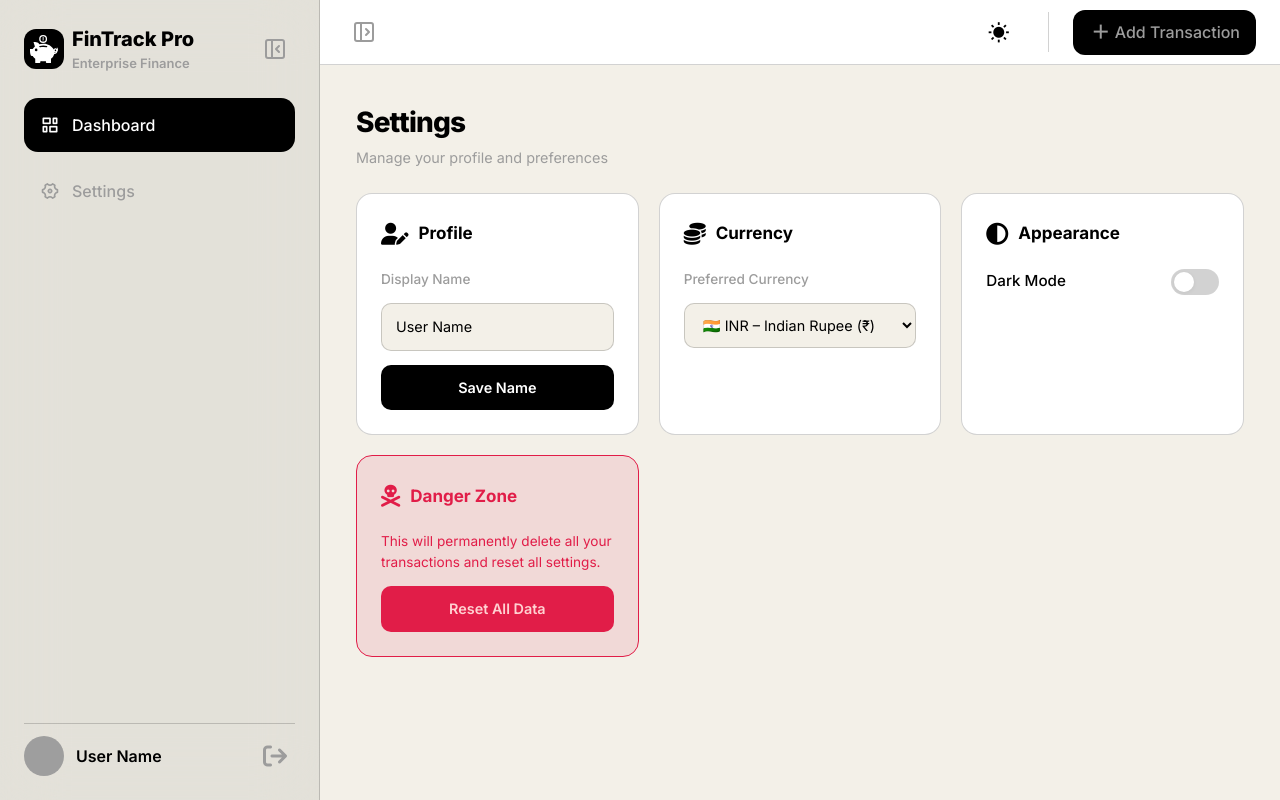
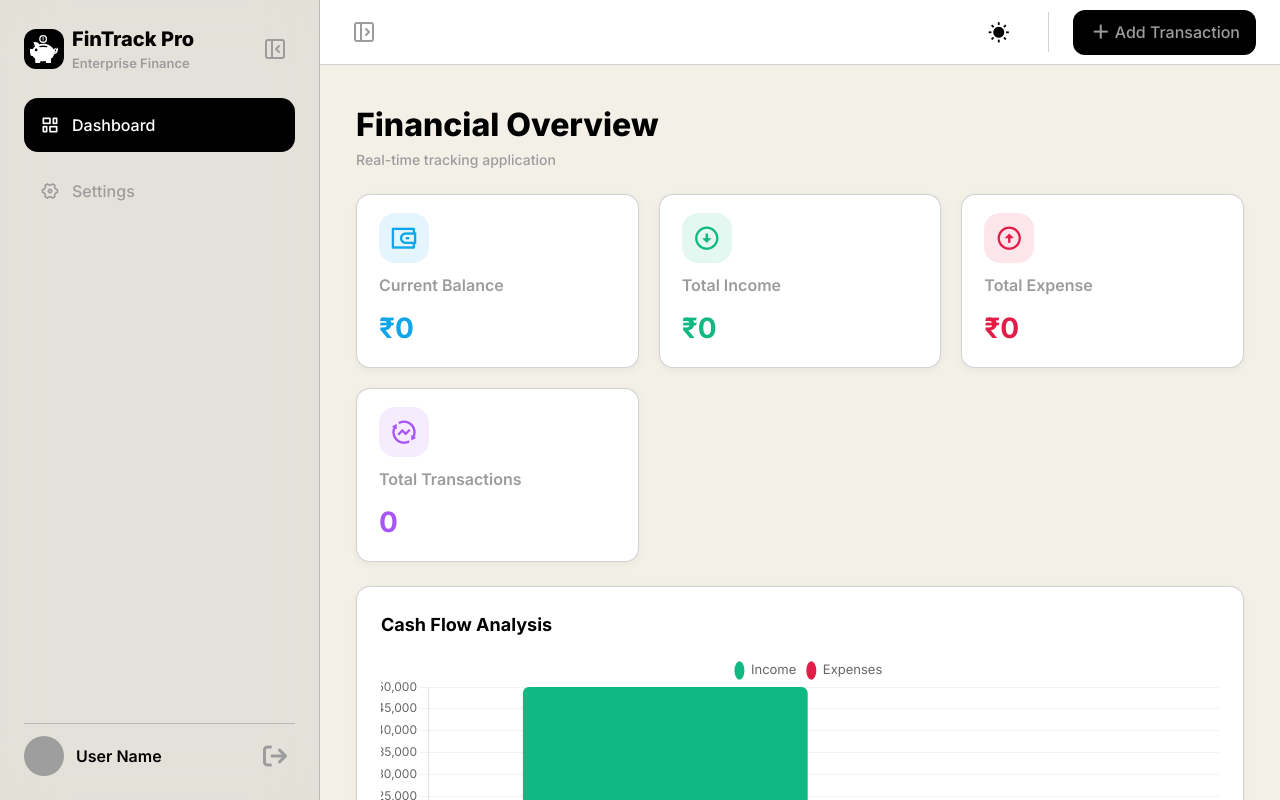
Before and after one commit to Bismay-exe/expense-tracker-redux, a React (Vite) app: page / in a window 1280 px wide. Built offline with nearby package versions, Linux system fonts and the light colour scheme; grey boxes are pictures that could not be loaded.

Commit message:
feat(routing): set up React Router with Dashboard and Settings routes

```diff
--- a/src/App.jsx
+++ b/src/App.jsx
@@ -1,8 +1,21 @@
 import React from 'react'
+import { createBrowserRouter, RouterProvider } from 'react-router'
+import Dashboard from './pages/Dashboard'
 import Settings from './pages/Settings'
 
+const router = createBrowserRouter([
+  {
+    path: '/',
+    element: <Dashboard />,
+  },
+  {
+    path: '/settings',
+    element: <Settings />,
+  },
+])
+
 const App = () => {
-  return <Settings />
+  return <RouterProvider router={router} />
 }
 
 export default App
```
